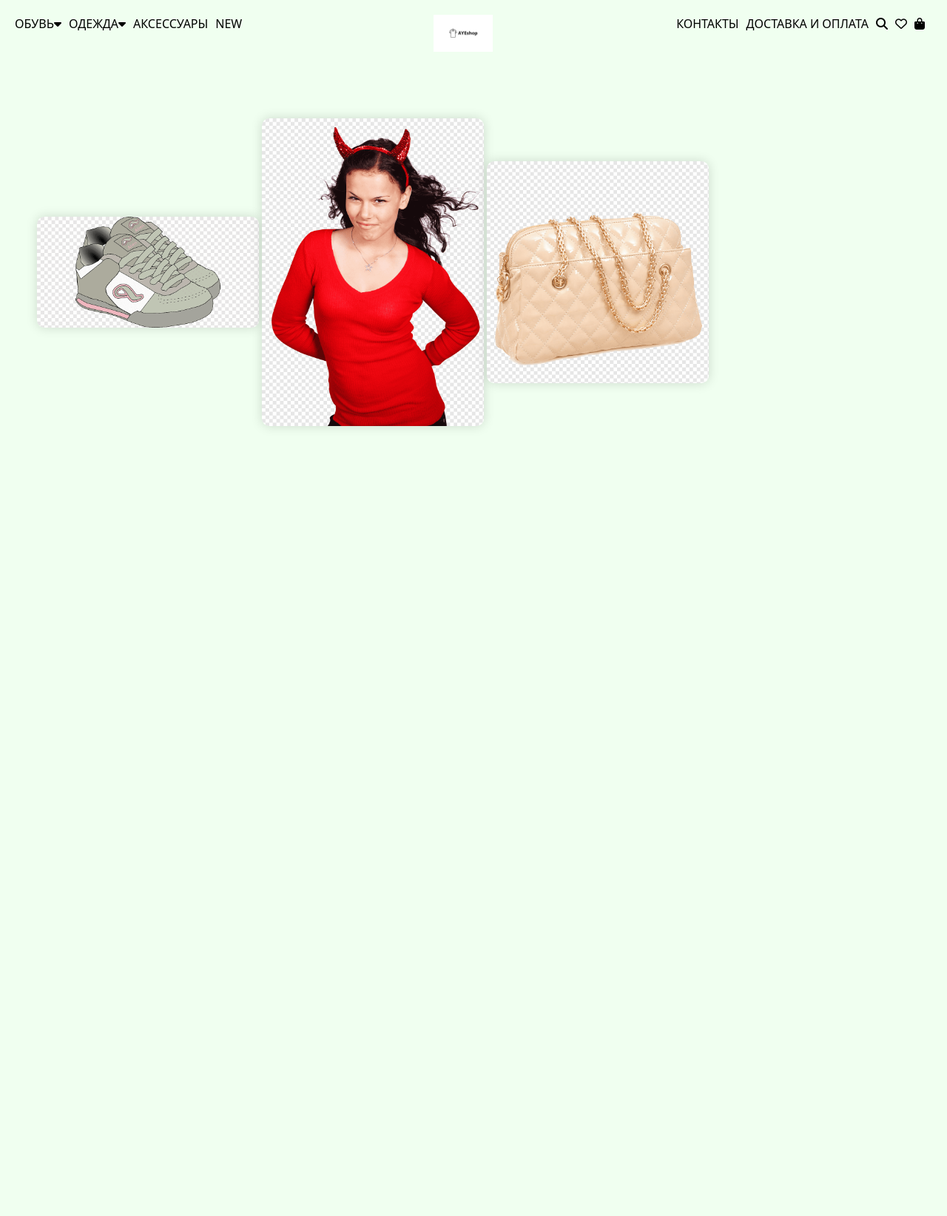
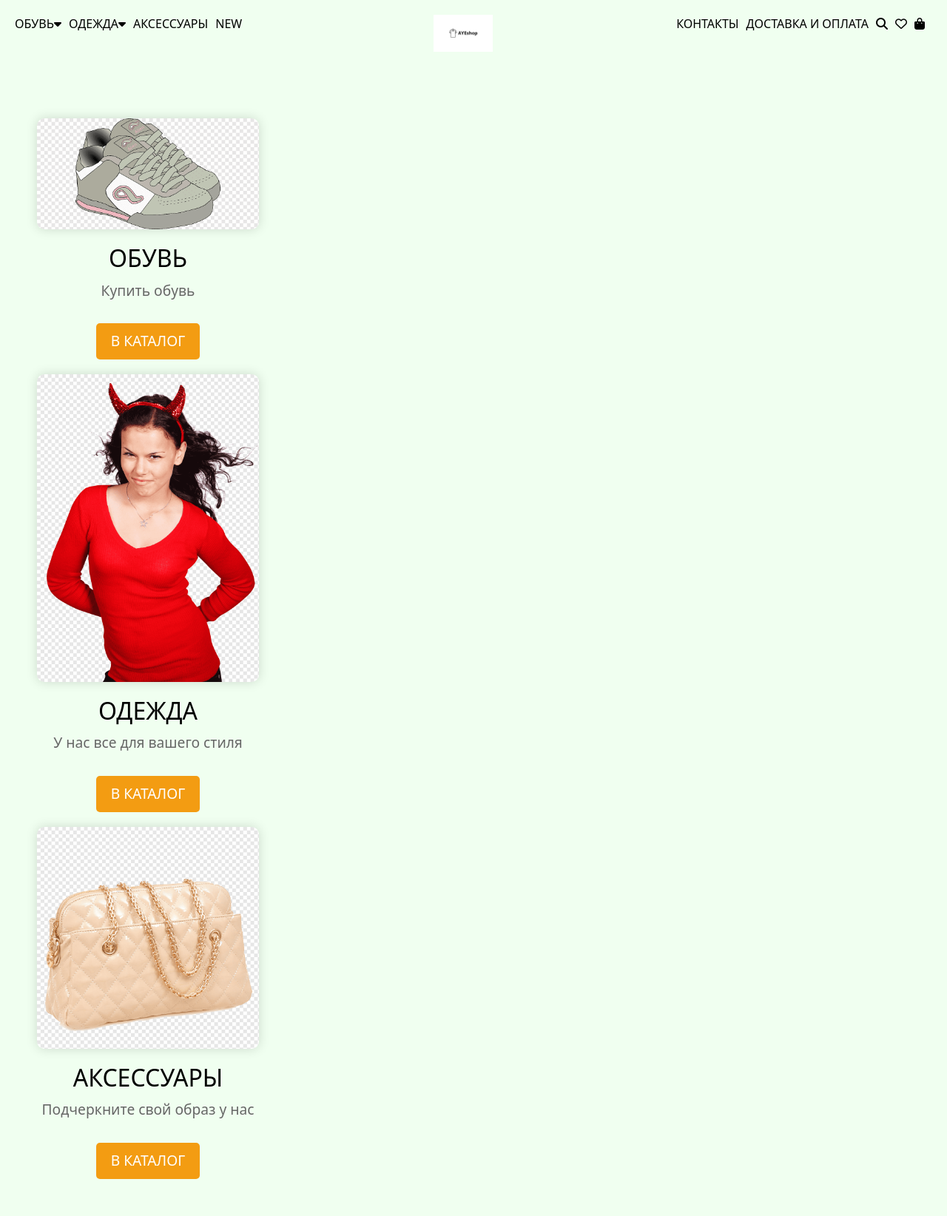
Before and after one commit to Porcupine116/website, a Django app: template AYEshop/main/templates/main/home.html in a window 1280 px wide. Shown: the whole page at 74% size. Before the commit the page ends 579 px from the top, so only its background shows below. Run offline with Django 5.2, Linux system fonts and the light colour scheme; the template is opened without the code that fills it, so the values that code supplies are empty; parts of the project's set-up code (start-up, migrations or seed data) failed here and were passed over.

Commit message:
Работа над картинками на главной странице

```diff
--- a/AYEshop/main/static/main/css/style.css
+++ b/AYEshop/main/static/main/css/style.css
@@ -116,6 +116,7 @@ img {
 .C a {
     text-decoration: none;
     color: black;
+    text-align: center;
 }
 
 .C a:hover {
@@ -126,10 +127,13 @@ img {
     font-size: 2em;
     text-transform: uppercase;
     margin-bottom: 10px;
+    color: $4a4a4a;
 }
 
 .C a p {
     font-size: 1.2em;
+    color: #666666;
+    margin-bottom: 30px;
 }
 
 .C img {
@@ -142,9 +146,28 @@ img {
 .C a {
     text-decoration: none;
     color: black;
+    display: block;
+    transition: all 0.3s ease;
 }
 
 .C a:hover {
     text-decoration: none;
     color: #f39c12;
+    transform: translateY(-5px);
 }
+
+.button {
+    background-color: #f39c12;
+    color: #fff;
+    padding: 10px 20px;
+    border: none;
+    border-radius: 5px;
+    font-size: 1.2em;
+    text-transform: uppercase;
+    cursor: pointer;
+    transition: all 0.3s ease;
+}
+
+.button:hover {
+    background-color: #ffcf87;
+}
--- a/AYEshop/main/templates/main/home.html
+++ b/AYEshop/main/templates/main/home.html
@@ -66,9 +66,24 @@
     <main>
         <div class="C">
             <li>
-                <a href="#"><img class="icon" src="static/main/Img/shoes.png"></a>
-                <a href="#"><img class="icon" src="static/main/Img/clothes.png"></a>
-                <a href="#"><img class="icon" src="static/main/Img/aksesu.png"></a>
+                <a href="#">
+                    <img class="icon" src="static/main/Img/shoes.png">
+                    <h2>Обувь</h2>
+                    <p>Купить обувь</p>
+                    <button class="button">В каталог</button>
+                </a>
+                <a href="#">
+                    <img class="icon" src="static/main/Img/clothes.png">
+                    <h2>Одежда</h2>
+                    <p>У нас все для вашего стиля</p>
+                    <button class="button">В каталог</button>
+                </a>
+                <a href="#">
+                    <img class="icon" src="static/main/Img/aksesu.png">
+                    <h2>Аксессуары</h2>
+                    <p>Подчеркните свой образ у нас</p>
+                    <button class="button">В каталог</button>
+                </a>
             </li>
         </div>
     </main>
```
